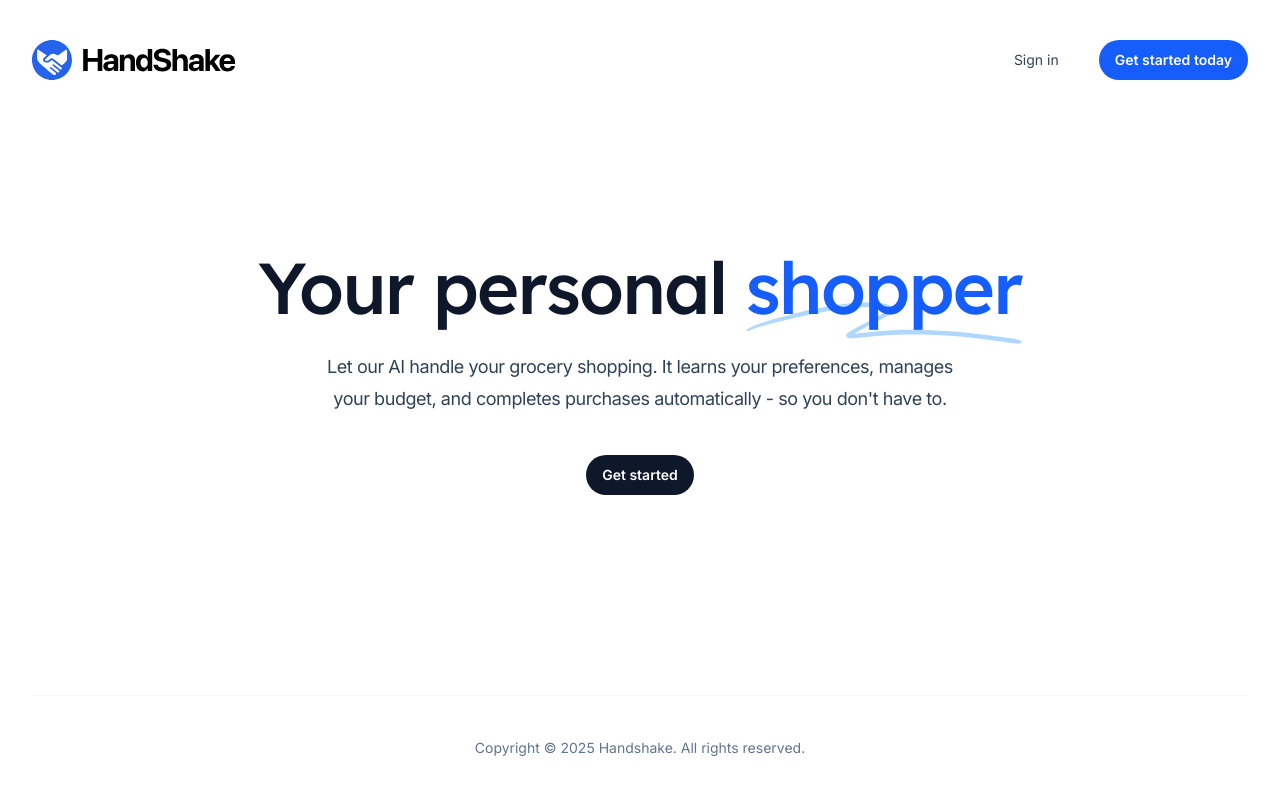
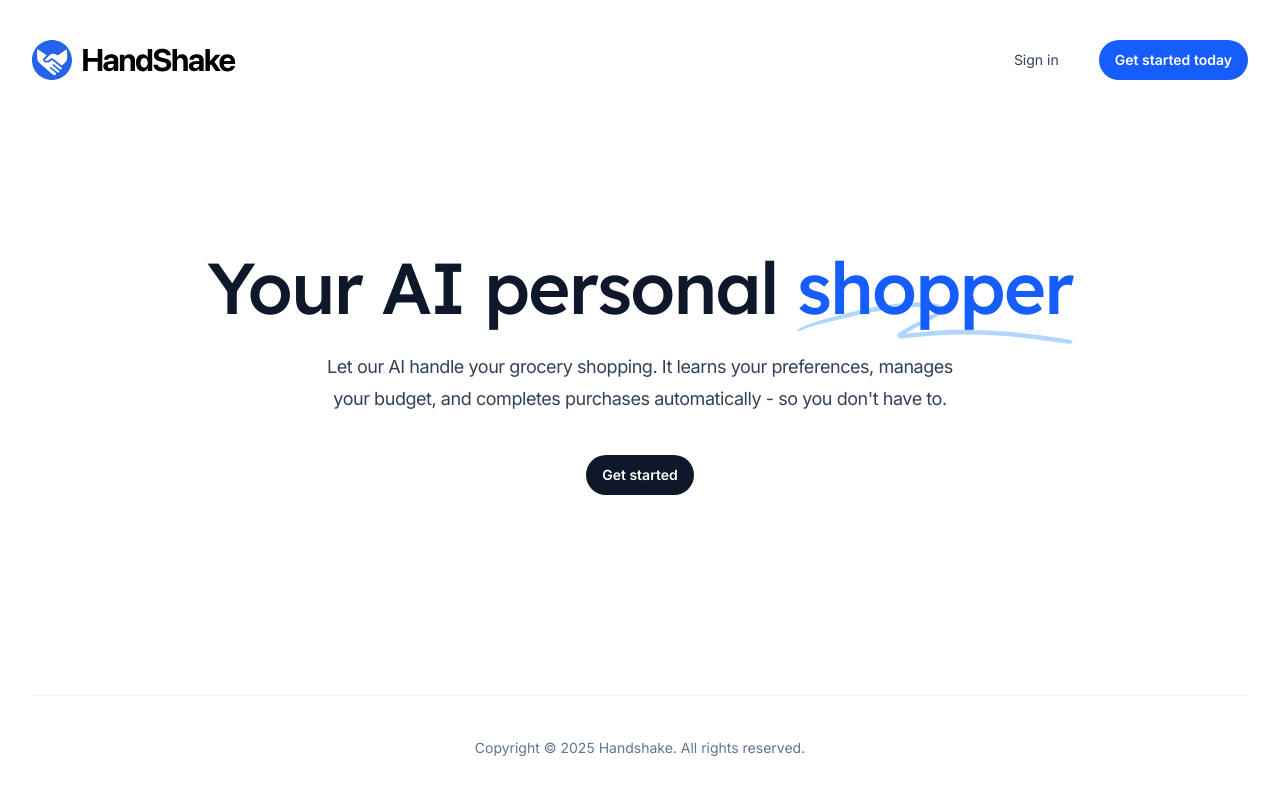
Before and after one commit to sillysausage-eth/handshake, a Next.js app: page / in a window 1280 px wide. Shown: the top 794 px of the page. Built offline with nearby package versions, Linux system fonts and the light colour scheme.

Commit message:
Fix favicon configuration in layout and update Hero component

```diff
--- a/src/app/layout.tsx
+++ b/src/app/layout.tsx
@@ -13,6 +13,10 @@ export const metadata: Metadata = {
     'Handshake is an autonomous shopping platform that enables you to delegate grocery shopping to an AI agent. Our AI understands your preferences, habits, budgets, and context - completing purchases end-to-end.',
   keywords: ['AI shopping', 'grocery delivery', 'autonomous shopping', 'AI assistant', 'grocery shopping', 'personal shopper'],
   authors: [{ name: 'Handshake' }],
+  icons: {
+    icon: '/favicon.ico',
+    shortcut: '/favicon.ico',
+  },
   openGraph: {
     title: 'Handshake - Your AI-Powered Grocery Shopping Assistant',
     description: 'Let our AI handle your grocery shopping. It learns your preferences, manages your budget, and completes purchases automatically.',
--- a/src/components/Hero.tsx
+++ b/src/components/Hero.tsx
@@ -5,7 +5,7 @@ export function Hero() {
   return (
     <Container className="pt-20 pb-16 text-center lg:pt-32">
       <h1 className="mx-auto max-w-4xl font-display text-5xl font-medium tracking-tight text-slate-900 sm:text-7xl">
-        Your personal{' '}
+        Your AI personal{' '}
         <span className="relative whitespace-nowrap text-blue-600">
           <svg
             aria-hidden="true"
```
